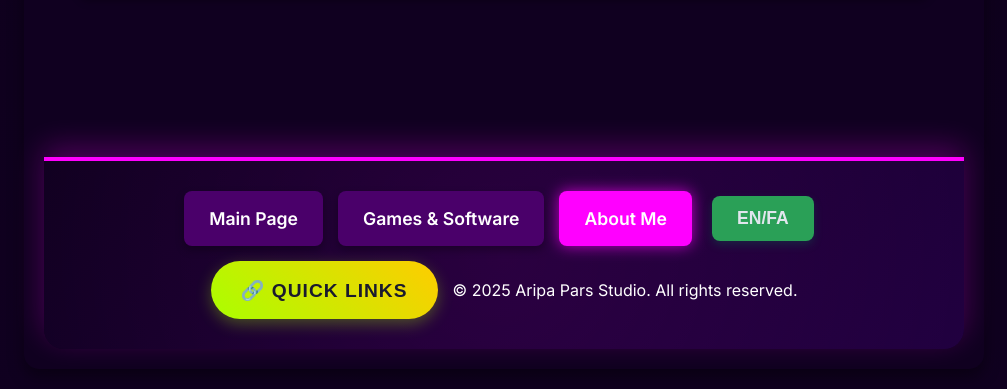
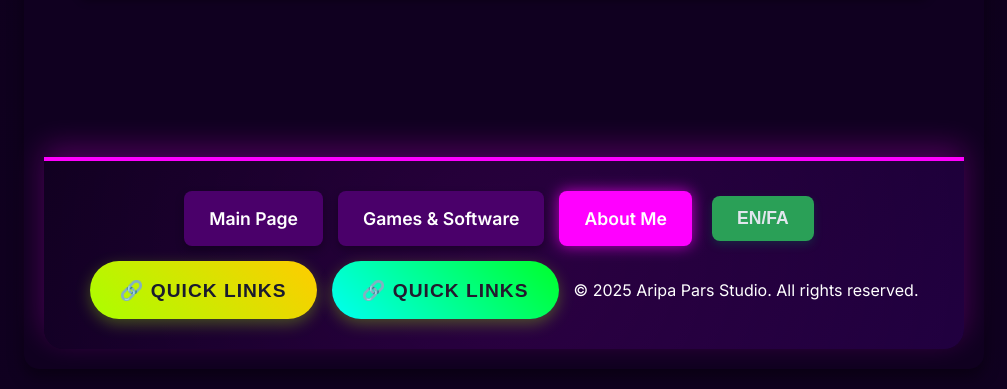
Before and after one commit to AripaStudio/AripaStudio, a plain HTML site: page aboutme.html in a window 1280 px wide. Shown: the part 4743-5132 px from the top of the page, without its empty margins (136-1143 px from the left). Drawn offline with Linux system fonts and the light colour scheme.

Commit message:
Fix Buttos

```diff
--- a/aboutme.html
+++ b/aboutme.html
@@ -150,6 +150,7 @@
                 <a href="aboutme.html" class="footer-button active" data-key="navigation.about_me">About Me</a>
                 <button id="lang-toggle-buttonID" class="lang-toggle-button">EN/FA</button>
                 <button class="quick-links-button" onclick="toggleMenu()" data-key="navigation.quick_links">🔗 Quick Links</button>
+                <button class="quick-other-links-button" onclick="toggleMenuOtherLink()" data-key="navigation.quick_links">🔗 Quick Other Links</button>
                 <p style="color: white; font-size: 20;" data-key="general.copyright_text">© 2025 Aripa Pars Studio. All rights reserved.</p>
             </div>
         </footer>
--- a/css/styles.css
+++ b/css/styles.css
@@ -304,6 +304,32 @@ a:hover {
 }
 
 .quick-links-button:hover {
+    transform: translateY(-5px);
+    box-shadow: 0 8px 20px rgba(170, 255, 0, 0.5);
+    background: linear-gradient(45deg, #ffcc00, #aaff00);
+}
+
+.quick-other-links-button{
+    background: linear-gradient(45deg, #00fff2, #00ff2a);
+    color: #231a2e;
+    padding: 15px 30px;
+    border-radius: 50px;
+    font-weight: 700;
+    font-size: 1.2em;
+    cursor: pointer;
+    border: none;
+    outline: none;
+    transition: all 0.3s ease;
+    box-shadow: 0 5px 15px rgba(170, 255, 0, 0.3);
+    display: flex;
+    align-items: center;
+    gap: 10px;
+    text-transform: uppercase;
+    letter-spacing: 1px;
+    z-index: 3;
+}
+
+.quick-other-links-button:hover{
     transform: translateY(-5px);
     box-shadow: 0 8px 20px rgba(170, 255, 0, 0.5);
     background: linear-gradient(45deg, #ffcc00, #aaff00);
```
